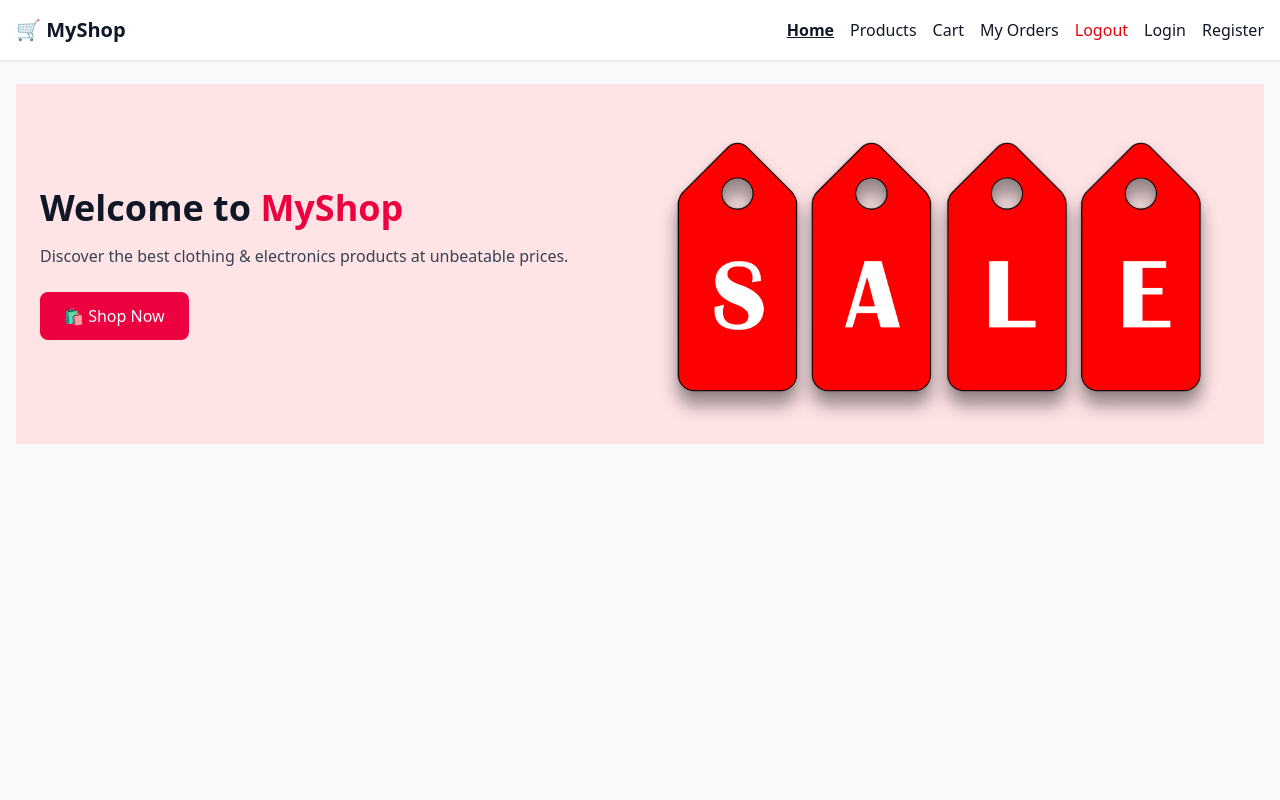
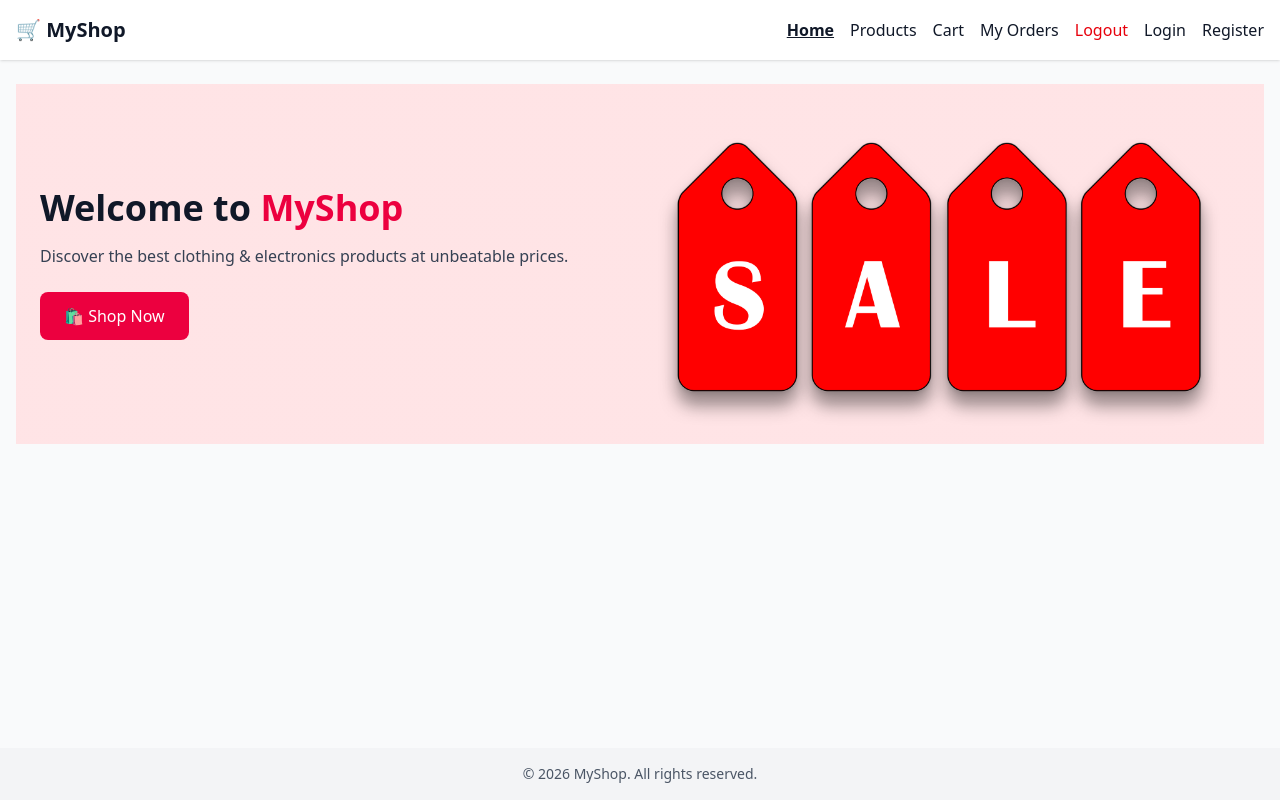
Before and after one commit to cseshahriar/ecommercenextjs, a Next.js app: page / in a window 1280 px wide. Built offline with nearby package versions, Linux system fonts and the light colour scheme.

Commit message:
Footer component ui create

```diff
--- a/app/layout.jsx
+++ b/app/layout.jsx
@@ -1,5 +1,6 @@
 import Navbar from "@/components/Navbar";
 import "./globals.css";
+import Footer from "@/components/Footer";
 
 export const metadata = {
   title: "My E-commerce Store",
@@ -15,6 +16,8 @@ export default function RootLayout({ children }) {
           <main className="flex-grow container max-auto px-4 py-6">
             {children}
           </main>
+
+          <Footer />
       </body>
     </html>
   );
--- /dev/null
+++ b/components/Footer.jsx
@@ -0,0 +1,11 @@
+'use client'
+
+const Footer = () => {
+    return (
+        <footer className="bg-gray-100 text-center py-4 text-sm text-gray-600 mt-8">
+            © {new Date().getFullYear()} MyShop. All rights reserved.
+        </footer>
+    )
+}
+
+export default Footer
```
